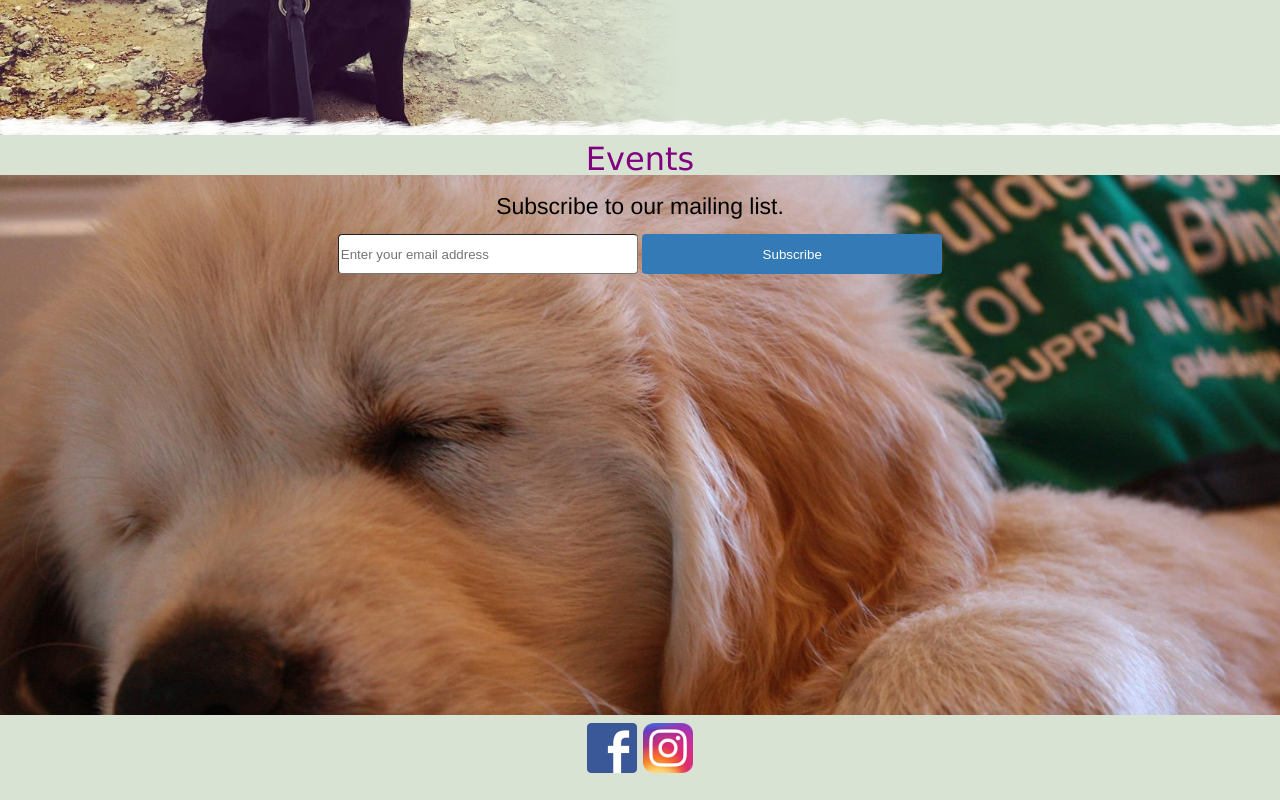
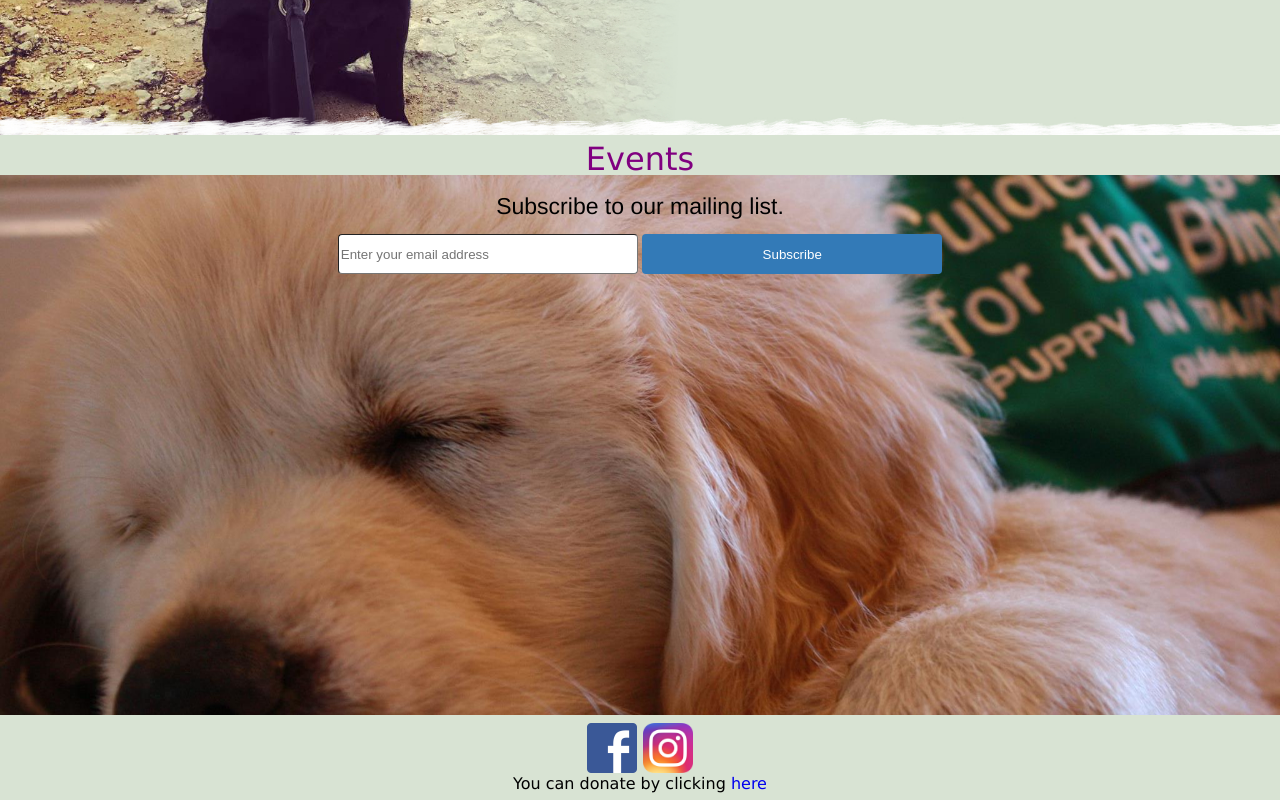
Before and after one commit to cshunger/AustinGuideDogs, a website: page index.html in a window 1280 px wide. Shown: the part 1455-2255 px from the top of the page. Drawn offline with Linux system fonts and the light colour scheme; no server answers.

Commit message:
Donate button

```diff
--- a/index.html
+++ b/index.html
@@ -64,6 +64,7 @@
             <a class="image" href="https://www.instagram.com/explore/tags/gdbaustin/" target="_blank">
                 <img src="./assets/images/instagram.png" width="50px" height="50px"/>
             </a>
+            <p class="donate">You can donate by clicking <a target="_blank" href="https://secure2.convio.net/gd/site/Donation2?idb=1044339835&DONATION_LEVEL_ID_SELECTED=1&df_id=1680&1680.donation=form1&JServSessionIdr004=s61no9scd1.app202b">here</a></p>
         </footer>
     </body>
     <script src="./javascript/getData.js"></script>
```
